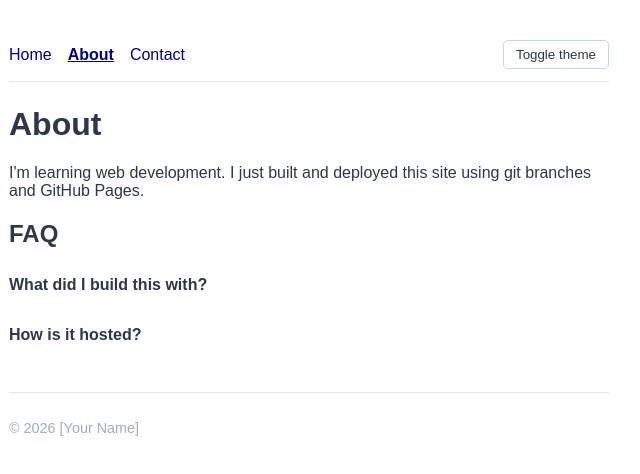
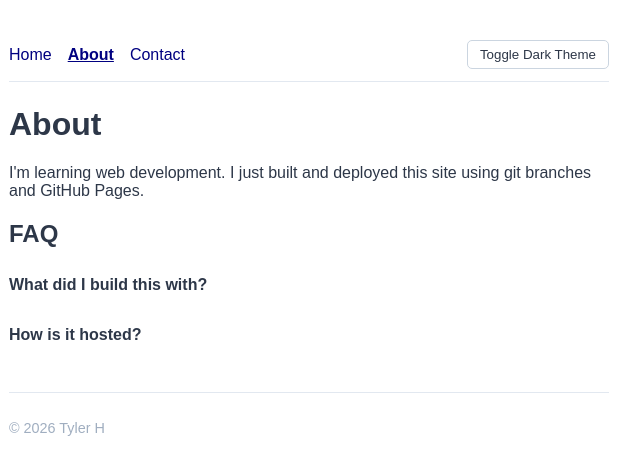
Before and after one commit to ty-1991/portfolio, a plain HTML site: page about.html in a window 1280 px wide. Shown: the full height of the page, 331-971 px from the left. Drawn offline with Linux system fonts and the light colour scheme.

Commit message:
Updated header and footer

```diff
--- a/about.html
+++ b/about.html
@@ -14,7 +14,7 @@
         <a href="about.html">About</a>
         <a href="contact.html">Contact</a>
       </nav>
-      <button id="themeToggle">Toggle theme</button>
+      <button id="themeToggle">Toggle Dark Theme</button>
     </header>
     <main>
       <h1>About</h1>
@@ -30,7 +30,7 @@
       <p class="faq-answer">Free, on GitHub Pages.</p>
     </main>
     <footer>
-      <p>&copy; <span id="year"></span> [Your Name]</p>
+      <p>&copy; <span id="year"></span> Tyler H</p>
     </footer>
     <script src="js/script.js"></script>
   </body>
```
